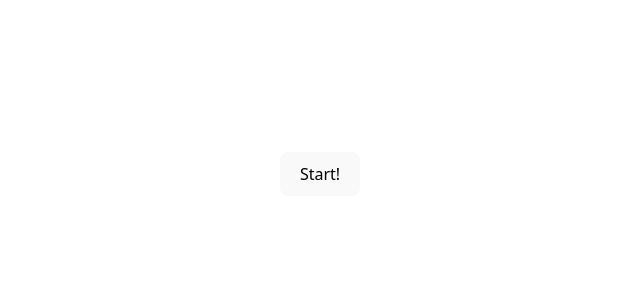
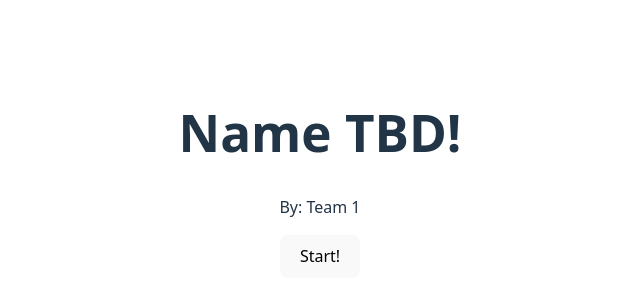
Before and after one commit to SuperSmay/Bad-GD1-Game, a React (Vite) app: page / in a window 1280 px wide. Shown: the part 226-526 px from the top of the page, without its empty margins (320-960 px from the left). Built offline with nearby package versions, Linux system fonts and the light colour scheme.

Commit message:
added comments

```diff
--- a/src/App.jsx
+++ b/src/App.jsx
@@ -10,18 +10,24 @@ function App() {
 
   return <SceneContext value={[scene, setScene]}>
     { scene === 'mainMenu' ?
+
+    // Code for main menu
     <div>
+      <h1>Name TBD!</h1>
+      <p>By: Team 1</p>
       <button onClick={() => {setScene('round')}}>Start!</button>
     </div> : <></>
     }
 
     { scene === 'round' ?
+    // Code the game round
     <div>
       <Round />
     </div> : <></>
     }
 
     { scene === 'end' ?
+    // Code for end
     <div>
       <p>You win!!</p>
       <button onClick={() => setScene('mainMenu')}>Back to main</button>
--- a/src/Crop.jsx
+++ b/src/Crop.jsx
@@ -8,10 +8,12 @@ export default function Crop(props) {
 
 
 
+    // Timer for each crop
     const [startTime, currentTime, timeStep] = useContext(TimeContext)
 
 
 
+    // Set values for each crop onto object
     if (props.currentCrop === 'corn') {
         const timeToCompletion = PlantStats.corn.growTime
         const growingTime = currentTime - props.plantTime
--- a/src/Round.jsx
+++ b/src/Round.jsx
@@ -17,6 +17,7 @@ export default function Round() {
 
   const [scene, setScene] = useContext(SceneContext)
 
+  //               mins secs ms
   const roundLen = 3 * 60 * 1000
 
   // Adapted from https://medium.com/@primaramadhanip/building-a-countdown-timer-in-react-db93167157b7
@@ -60,6 +61,8 @@ export default function Round() {
 }, [])
 
     /**
+     * This function converts milliseconds to a string in the format mm:ss
+     *
      * Copied straight from the Google AI Overview after searching "js ms to time", then I removed the hours part. It nailed it.
      * @param {Number} ms Duration in ms
      * @returns {String} The duration in mm:ss
@@ -76,6 +79,7 @@ export default function Round() {
     }
 
   return (
+    // This contains the page for the main game loop
     <>
       <TimeContext value={[startTime, currentTime, timeStep]}>
         <ScoreContext value={[foodPoints, setFoodPoints]}>
--- a/src/Toolbar.jsx
+++ b/src/Toolbar.jsx
@@ -1,10 +1,12 @@
 import { useContext, useEffect } from "react"
 import { ToolContext } from "./ToolContext"
 
+// Code for tools
 export default function Toolbar() {
 
     const [tool, setTool] = useContext(ToolContext)
 
+    // This function listens for keyboard input, and changes the tool
     useEffect(() => {
         function onKeyPress(e) {
             if (e.key === '1') {
@@ -18,6 +20,7 @@ export default function Toolbar() {
             }
         }
 
+        // Trigger when you press a key (instead of letting go etc)
         document.addEventListener('keydown', onKeyPress)
 
         return () => {
@@ -25,6 +28,7 @@ export default function Toolbar() {
         }
     }, [])
 
+    // Toolbar text
     return <div>
         <button onClick={() => setTool("Sickle")}>Sickle (1)</button>
         <button onClick={() => setTool("Water")}>Water (2)</button>
```
Also changed, not shown: src/FarmTile.jsx (+12 -0 lines), src/PlantStats.js (line endings or trailing spaces).
